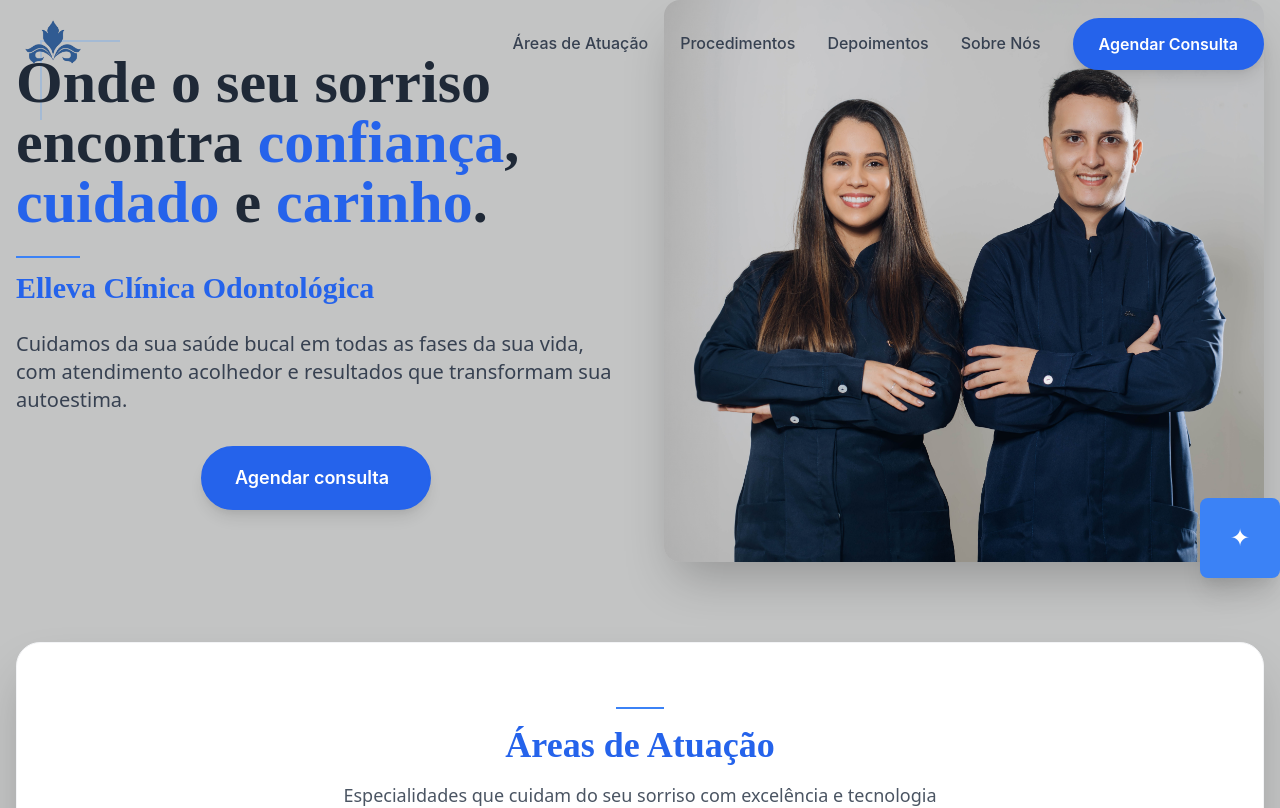
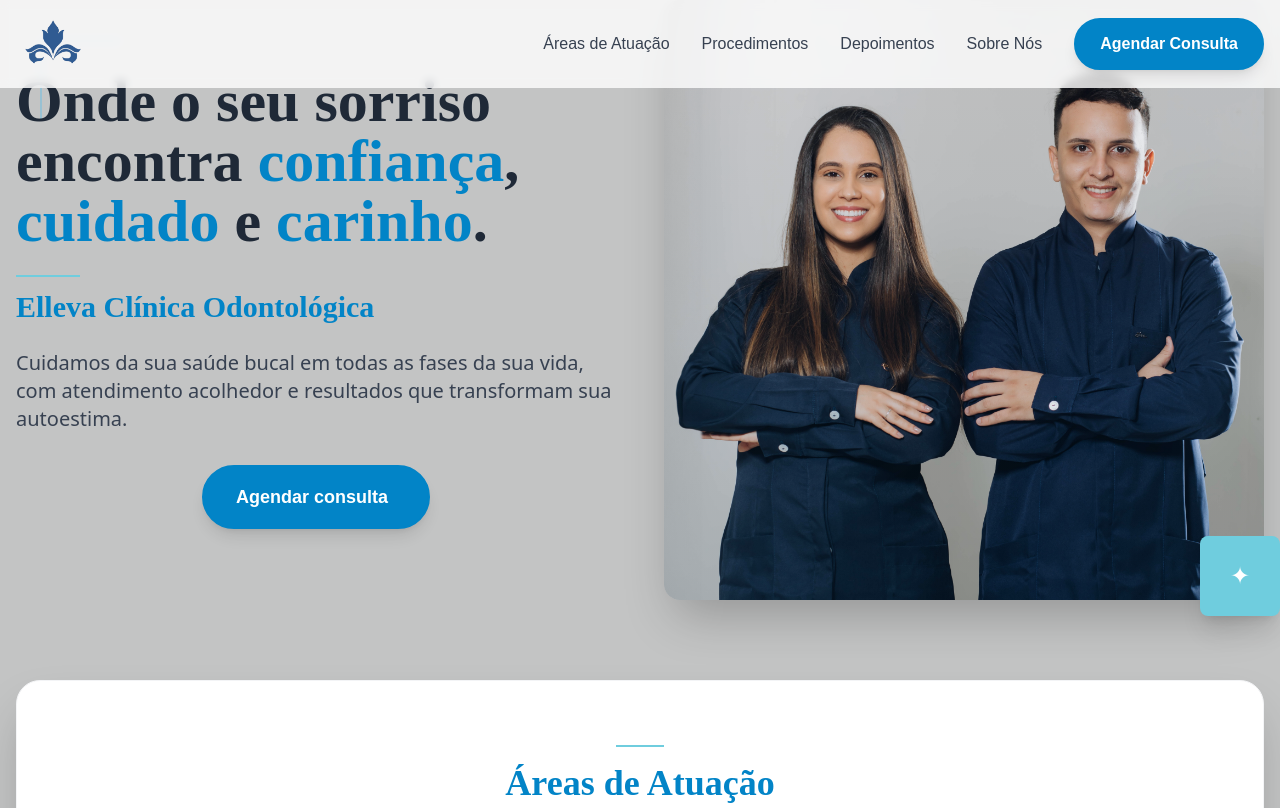
Before and after one commit to JCelinoG/elleva-odonto, a React (Vite) app: page / in a window 1280 px wide. Shown: the top 808 px of the page. Built offline with nearby package versions, Linux system fonts and the light colour scheme.

Commit message:
chore: save

```diff
--- a/src/components/layout/Footer.tsx
+++ b/src/components/layout/Footer.tsx
@@ -1,6 +1,7 @@
 import React from 'react';
 import { motion } from 'framer-motion';
 import { footerData, whatsappInfo } from '../data/content';
+import Button from '../ui/Button';
 
 const Footer: React.FC = () => {
   const handleWhatsAppClick = () => {
@@ -30,9 +31,17 @@
             className="lg:col-span-1"
           >
             <div className="flex items-center space-x-3 mb-6">
-              <div className="w-12 h-12 bg-white rounded-lg flex items-center justify-center">
-                <span className="text-primary-600 font-bold text-xl">E</span>
-              </div>
+               <motion.div
+                        whileHover={{ scale: 1.05 }}
+                        className="cursor-pointer"
+                        onClick={() => window.scrollTo({ top: 0, behavior: 'smooth' })}
+                      >
+                        <img
+                          src="/images/logo-elleva2.png"
+                          alt="Elleva Clínica Odontológica"
+                          className="h-16 w-auto object-contain" /* Ajuste para a nova proporção */
+                        />
+                      </motion.div>
               <div className="flex flex-col">
                 <span className="text-2xl font-bold text-white leading-5">ELLEVA</span>
                 <span className="text-xs text-primary-200 leading-3">CLÍNICA ODONTOLÓGICA</span>
@@ -165,15 +174,9 @@
               </motion.button>
 
               {/* Botão WhatsApp */}
-              <motion.button
-                whileHover={{ scale: 1.05 }}
-                whileTap={{ scale: 0.95 }}
-                onClick={handleWhatsAppClick}
-                className="w-full bg-accent-500 text-white py-3 rounded-lg font-semibold hover:bg-accent-600 transition-all duration-300 shadow-lg hover:shadow-xl mt-4 flex items-center justify-center space-x-2"
-              >
-                <span>💬</span>
-                <span>Agendar pelo WhatsApp</span>
-              </motion.button>
+             <Button variant="primary">
+                Agendar consulta
+              </Button>
             </div>
           </motion.div>
         </div>
--- a/src/components/sections/Section1.tsx
+++ b/src/components/sections/Section1.tsx
@@ -25,7 +25,7 @@
  return (
   <section
     id="areas"
-    className="min-h-screen flex items-center justify-center relative overflow-hidden pt-20 lg:pt-0"
+    className="min-h-screen flex items-center justify-center relative overflow-hidden pt-32 lg:pt-0"
     style={{ backgroundColor: '#c3c4c4' }}
   >
       <div className="absolute top-10 left-10 w-20 h-20 border-l-2 border-t-2 border-primary-400 opacity-30"></div>
--- a/src/index.css
+++ b/src/index.css
@@ -3,7 +3,6 @@
 @tailwind utilities;
 
 @import url('https://fonts.googleapis.com/css2?family=Poppins:wght@300;400;500;600;700&family=Playfair+Display:wght@400;500;600;700&display=swap');
-
 
 * {
   margin: 0;
@@ -16,10 +15,11 @@
 }
 
 body {
-  font-family: 'Inter', sans-serif;
+  font-family: 'Poppins', sans-serif;
   line-height: 1.6;
   color: #2D3748;
 }
+
 
 /* Custom scrollbar */
 ::-webkit-scrollbar {
--- a/tailwind.config.js
+++ b/tailwind.config.js
@@ -7,18 +7,18 @@
   theme: {
     extend: {
       colors: {
-        primary: {
-          50: '#eff6ff',
-          100: '#dbeafe',
-          200: '#bfdbfe',
-          300: '#93c5fd',
-          400: '#60a5fa',
-          500: '#3b82f6',
-          600: '#2563eb',
-          700: '#1d4ed8',
-          800: '#1e40af',
-          900: '#1e3a8a',
-        },
+       primary: {
+  50: '#f0f9ff',
+  100: '#e0f2fe',
+  200: '#bae6fd',
+  300: '#7dd3fc',
+  400: '#38bdf8',
+  500: '#6fcdde', // Azul odontológico
+  600: '#0284c7',
+  700: '#0369a1',
+  800: '#075985',
+  900: '#0c4a6e',
+},
         accent: {
           50: '#fef2f2',
           100: '#fee2e2',
```
Also changed, not shown: package.json (+12 -23 lines), 1 other file (tests, documents, lock files or other folders).
